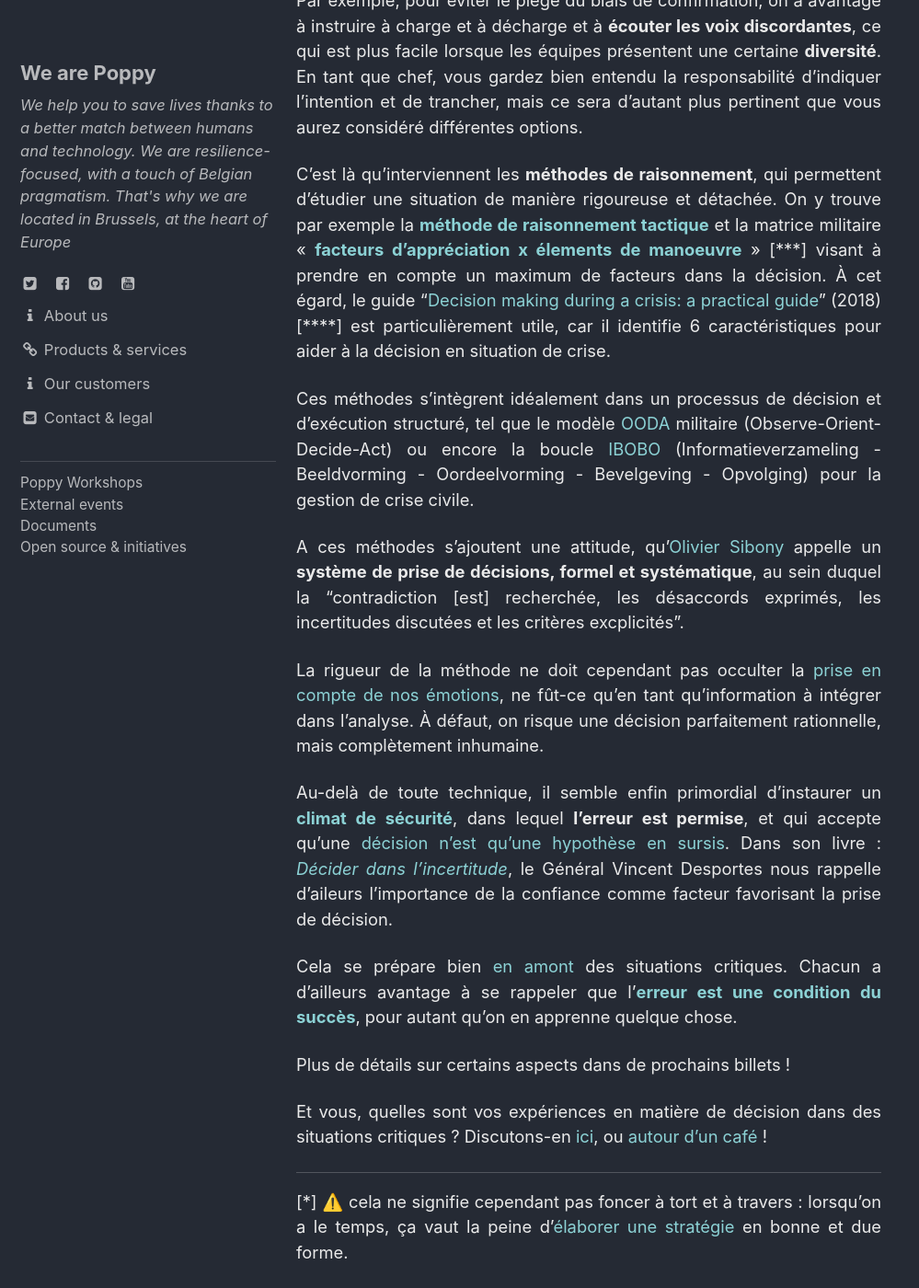
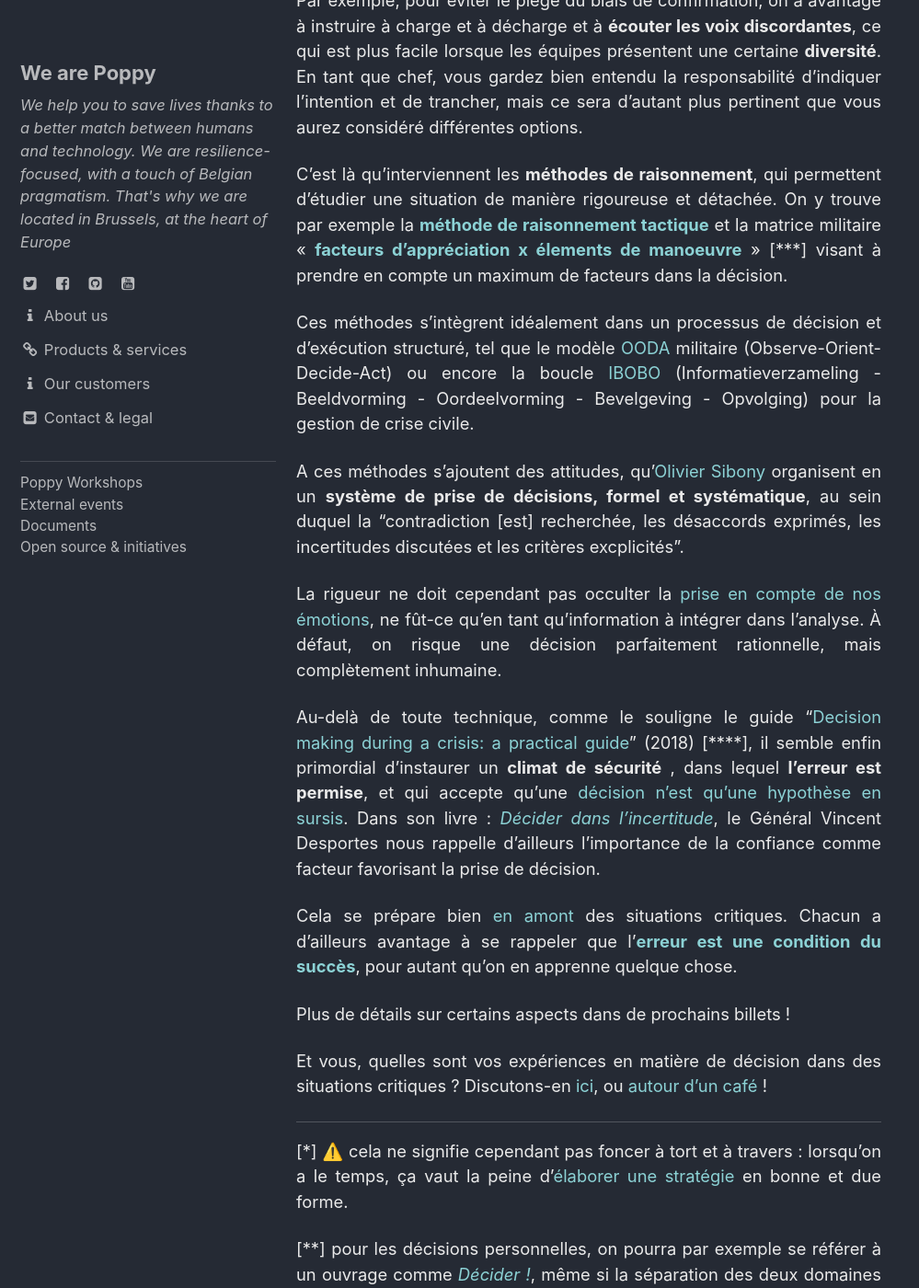
Before and after one commit to ccloquet/ccloquet.github.io, a Jekyll site: the page built from _posts/1900-01-01-incertitude.md, in a window 1280 px wide and 1400 px high, scrolled down 2250 px. Shown: the whole window at 92% size, without its empty margins (0-999 px from the left). Built offline with Jekyll 4.4.1, drawn with Linux system fonts in a browser that asks for light colours; cached includes are drawn as plain includes; some of the changed text lies outside the part shown.

Commit message:
Update 1900-01-01-incertitude.md

```diff
--- a/_posts/1900-01-01-incertitude.md
+++ b/_posts/1900-01-01-incertitude.md
@@ -40,15 +40,15 @@ https://www.cia.gov/library/center-for-the-study-of-intelligence/csi-publication
 
 Par exemple, pour éviter le piège du biais de confirmation, on a avantage à instruire à charge et à décharge et à **écouter les voix discordantes**, ce qui est plus facile lorsque les équipes présentent une certaine **diversité**. En tant que chef, vous gardez bien entendu la responsabilité d'indiquer l'intention et de trancher, mais ce sera d'autant plus pertinent que vous aurez considéré différentes options.
 
-C'est là qu'interviennent les **méthodes de raisonnement**, qui permettent d'étudier une situation de manière rigoureuse et détachée. On y trouve par exemple la [**méthode de raisonnement tactique**](https://www.fun-mooc.fr/c4x/Paris2/09004/asset/Video41.pdf) et la matrice militaire « [**facteurs d'appréciation x élements de manoeuvre**](https://www.penseemiliterre.fr/-france-et-belgique-vers-une-doctrine-commune_775_1013077.html) » [\*\*\*] visant à prendre en compte un maximum de facteurs dans la décision. À cet égard, le guide "[Decision making during a crisis: a practical guide](https://www.organisationalresilience.gov.au/resources/Documents/decision-making-during-a-crisis-a-practical-guide.pdf)" (2018) [\*\*\*\*] est particulièrement utile, car il identifie 6 caractéristiques pour aider à la décision en situation de crise.
+C'est là qu'interviennent les **méthodes de raisonnement**, qui permettent d'étudier une situation de manière rigoureuse et détachée. On y trouve par exemple la [**méthode de raisonnement tactique**](https://www.fun-mooc.fr/c4x/Paris2/09004/asset/Video41.pdf) et la matrice militaire « [**facteurs d'appréciation x élements de manoeuvre**](https://www.penseemiliterre.fr/-france-et-belgique-vers-une-doctrine-commune_775_1013077.html) » [\*\*\*] visant à prendre en compte un maximum de facteurs dans la décision.
 
 Ces méthodes s'intègrent idéalement dans un processus de décision et d'exécution  structuré, tel que le modèle [OODA](https://en.wikipedia.org/wiki/OODA_loop?oldid=655195138) militaire (Observe-Orient-Decide-Act) ou encore la boucle [IBOBO](https://www.diekeure.be/nl-be/professional/6924/help-een-crisis) (Informatieverzameling - Beeldvorming - Oordeelvorming - Bevelgeving - Opvolging) pour la gestion de crise civile.
 
-A ces méthodes s'ajoutent une attitude, qu'[Olivier Sibony](https://www.youtube.com/watch?v=FZJwRRsmeyY) appelle un **système de prise de décisions, formel et systématique**, au sein duquel la "contradiction [est] recherchée, les désaccords exprimés, les incertitudes discutées et les critères excplicités".
+A ces méthodes s'ajoutent des attitudes, qu'[Olivier Sibony](https://www.youtube.com/watch?v=FZJwRRsmeyY) organisent en un **système de prise de décisions, formel et systématique**, au sein duquel la "contradiction [est] recherchée, les désaccords exprimés, les incertitudes discutées et les critères excplicités".
 
-La rigueur de la méthode ne doit cependant pas occulter la [prise en compte de nos émotions](https://en.wikipedia.org/wiki/Emotions_in_decision-making), ne fût-ce qu'en tant qu'information à intégrer dans l'analyse. À défaut, on risque une décision parfaitement rationnelle, mais complètement inhumaine.
+La rigueur ne doit cependant pas occulter la [prise en compte de nos émotions](https://en.wikipedia.org/wiki/Emotions_in_decision-making), ne fût-ce qu'en tant qu'information à intégrer dans l'analyse. À défaut, on risque une décision parfaitement rationnelle, mais complètement inhumaine.
 
-Au-delà de toute technique, il semble enfin primordial d'instaurer un [**climat de sécurité**](https://www.organisationalresilience.gov.au/resources/Documents/decision-making-during-a-crisis-a-practical-guide.pdf), dans lequel **l'erreur est permise**, et qui accepte qu'une [décision n'est qu'une hypothèse en sursis](https://fr.wikipedia.org/wiki/Boucle_OODA). Dans son livre : [_Décider dans l'incertitude_](https://www.agoravox.fr/culture-loisirs/extraits-d-ouvrages/article/decider-dans-l-incertitude-par-37347), le Général Vincent Desportes nous rappelle d'aileurs l'importance de la confiance comme facteur favorisant la prise de décision.
+Au-delà de toute technique, comme le souligne le guide "[Decision making during a crisis: a practical guide](https://www.organisationalresilience.gov.au/resources/Documents/decision-making-during-a-crisis-a-practical-guide.pdf)" (2018) [\*\*\*\*], il semble enfin primordial d'instaurer un **climat de sécurité** [](https://www.organisationalresilience.gov.au/resources/Documents/decision-making-during-a-crisis-a-practical-guide.pdf), dans lequel **l'erreur est permise**, et qui accepte qu'une [décision n'est qu'une hypothèse en sursis](https://fr.wikipedia.org/wiki/Boucle_OODA). Dans son livre : [_Décider dans l'incertitude_](https://www.agoravox.fr/culture-loisirs/extraits-d-ouvrages/article/decider-dans-l-incertitude-par-37347), le Général Vincent Desportes nous rappelle d'ailleurs l'importance de la confiance comme facteur favorisant la prise de décision.
 
 Cela se prépare bien [en amont ](https://www.imd.org/research-knowledge/books/care-to-dare/) des situations critiques. Chacun a d'ailleurs avantage à se rappeler que l'[**erreur est une condition du succès**](https://www.youtube.com/watch?v=4KFpG6coE9o), pour autant qu'on en apprenne quelque chose.
 
```
Also changed, not shown: other parts of _posts/1900-01-01-incertitude.md (+1 -1 lines).
